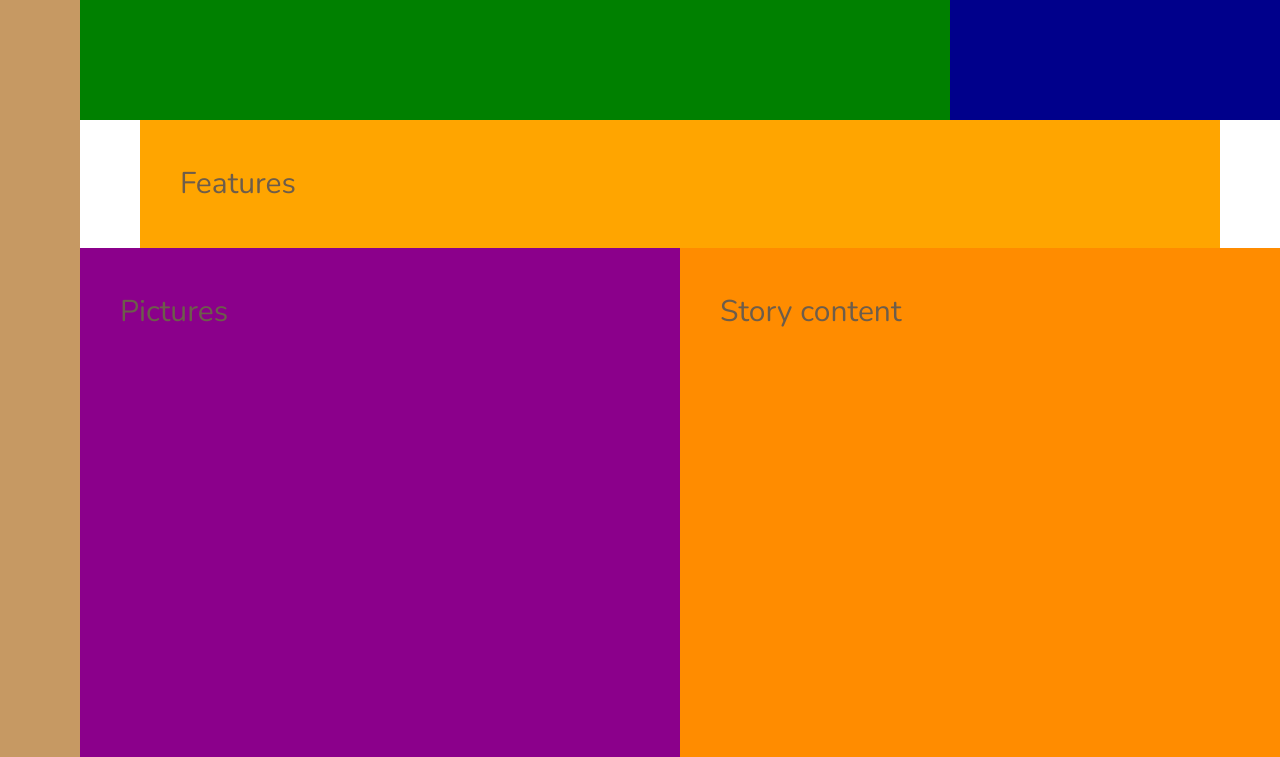
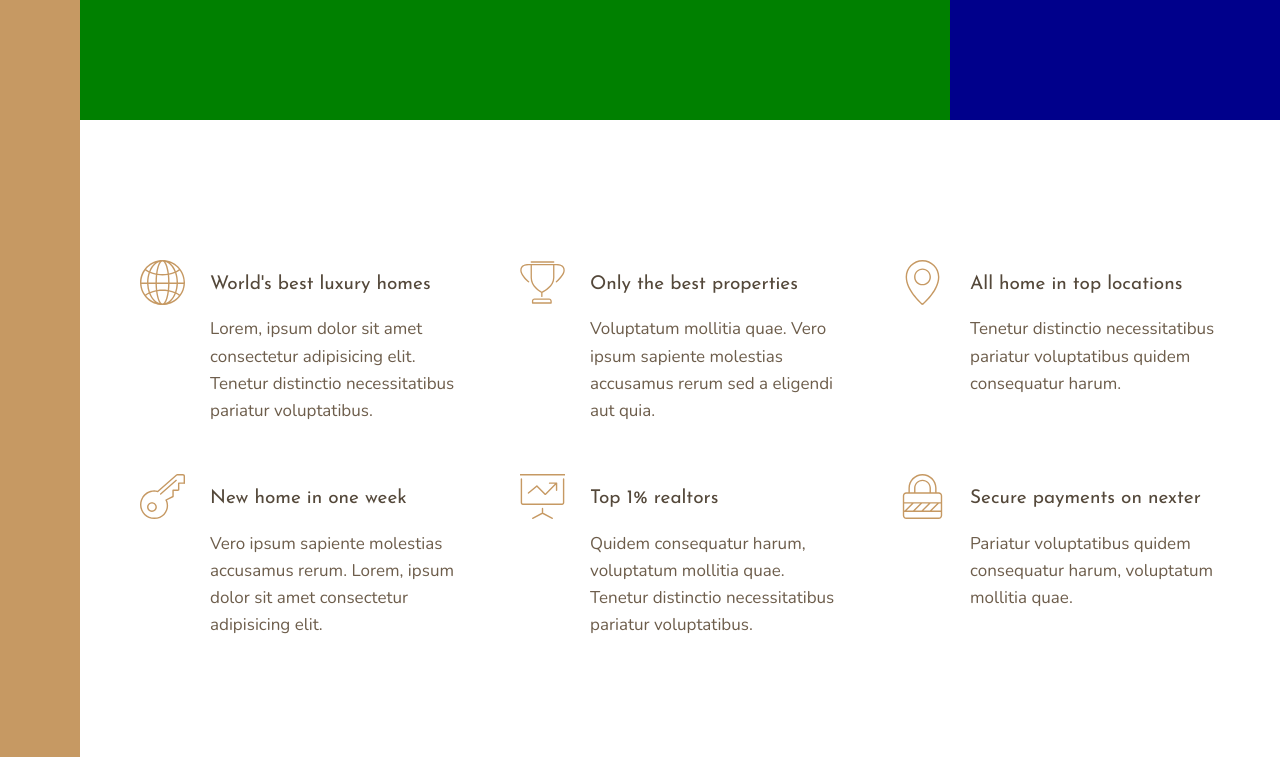
Before and after one commit to RatkoG/nexter, a website: page index.html in a window 1280 px wide. Shown: the part 520-1277 px from the top of the page. Drawn offline with nearby package versions, Linux system fonts and the light colour scheme.

Commit message:
features section

```diff
--- a/index.html
+++ b/index.html
@@ -17,7 +17,54 @@
   <div class="sidebar">Sidebar</div>
   <header class="header">Header</header>
   <div class="realtors">Top 3 realtors</div>
-  <section class="features">Features</section>
+  <section class="features">
+    <div class="feature">
+      <svg class="feature__icon">
+        <use xlink:href="img/sprite.svg#icon-global"></use>
+      </svg>
+      <h4 class="heading-4 heading-4--dark">World's best luxury homes</h4>
+      <p class="feature__text">Lorem, ipsum dolor sit amet consectetur adipisicing elit. Tenetur distinctio
+        necessitatibus pariatur voluptatibus.</p>
+    </div>
+    <div class="feature">
+      <svg class="feature__icon">
+        <use xlink:href="img/sprite.svg#icon-trophy"></use>
+      </svg>
+      <h4 class="heading-4 heading-4--dark">Only the best properties</h4>
+      <p class="feature__text">Voluptatum mollitia quae. Vero ipsum sapiente molestias accusamus rerum sed a eligendi
+        aut quia.</p>
+    </div>
+    <div class="feature">
+      <svg class="feature__icon">
+        <use xlink:href="img/sprite.svg#icon-map-pin"></use>
+      </svg>
+      <h4 class="heading-4 heading-4--dark">All home in top locations</h4>
+      <p class="feature__text">Tenetur distinctio necessitatibus pariatur voluptatibus quidem consequatur harum.</p>
+    </div>
+    <div class="feature">
+      <svg class="feature__icon">
+        <use xlink:href="img/sprite.svg#icon-key"></use>
+      </svg>
+      <h4 class="heading-4 heading-4--dark">New home in one week</h4>
+      <p class="feature__text">Vero ipsum sapiente molestias accusamus rerum. Lorem, ipsum dolor sit amet consectetur
+        adipisicing elit.</p>
+    </div>
+    <div class="feature">
+      <svg class="feature__icon">
+        <use xlink:href="img/sprite.svg#icon-presentation"></use>
+      </svg>
+      <h4 class="heading-4 heading-4--dark">Top 1% realtors</h4>
+      <p class="feature__text">Quidem consequatur harum, voluptatum mollitia quae. Tenetur distinctio necessitatibus
+        pariatur voluptatibus.</p>
+    </div>
+    <div class="feature">
+      <svg class="feature__icon">
+        <use xlink:href="img/sprite.svg#icon-lock"></use>
+      </svg>
+      <h4 class="heading-4 heading-4--dark">Secure payments on nexter</h4>
+      <p class="feature__text">Pariatur voluptatibus quidem consequatur harum, voluptatum mollitia quae.</p>
+    </div>
+  </section>
   <div class="story__pictures">Pictures</div>
   <div class="story__content">Story content</div>
   <section class="homes">Homes</section>
--- a/sass/_base.scss
+++ b/sass/_base.scss
@@ -40,9 +40,4 @@ body {
   display: grid;
   grid-template-rows: 80vh min-content 40vw repeat(3, min-content);
   grid-template-columns: [sidebar-start] 8rem [sidebar-end full-start] minmax(6rem, 1fr) [center-start] repeat(8, [col-start] minmax(min-content, 14rem) [col-end]) [center-end] minmax(6rem, 1fr) [full-end];
-
-  &>* {
-    padding: 40px;
-    font-size: 3rem;
-  }
 }
--- a/sass/_features.scss
+++ b/sass/_features.scss
@@ -1,5 +1,29 @@
 .features {
-  background-color: orange;
   grid-column: center-start/center-end;
+  margin: 15rem 0;
 
+  display: grid;
+  // grid-template-columns: repeat(3, 1fr);
+  grid-template-columns: repeat(auto-fit, minmax(25rem, 1fr));
+  grid-gap: 6rem;
+  align-items: start;
 }
+
+.feature {
+  display: grid;
+  grid-template-columns: min-content 1fr;
+  grid-row-gap: 1.5rem;
+  grid-column-gap: 2.5rem;
+
+  &__icon {
+    fill: $color-primary;
+    width: 4.5rem;
+    height: 4.5rem;
+    grid-row: 1/ span 2;
+    transform: translateY(-1rem);
+  }
+
+  &__text {
+    font-size: 1.7rem;
+  }
+}
--- a/sass/_typography.scss
+++ b/sass/_typography.scss
@@ -0,0 +1,29 @@
+%heading {
+  font-weight: 400;
+  font-family: $font-display;
+}
+
+.heading-1 {
+  @extend %heading;
+}
+
+.heading-2 {
+  @extend %heading;
+}
+
+.heading-3 {
+  @extend %heading;
+}
+
+.heading-4 {
+  @extend %heading;
+  font-size: 1.9rem;
+
+  &--light {
+    color: $color-grey-light-1;
+  }
+
+  &--dark {
+    color: $color-grey-dark-1;
+  }
+}
```
Also changed, not shown: css/style.css.
